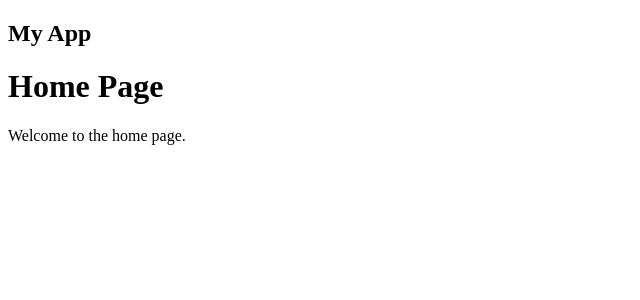
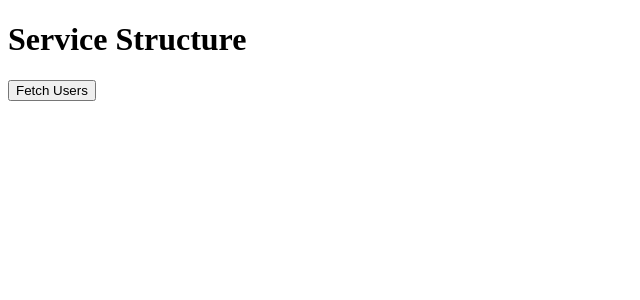
Before and after one commit to abdullahshabir31/React-Learning, a React (Vite) app: page / in a window 1280 px wide. Shown: the top 300 px of the page, without its empty margins (0-640 px from the left). Built offline with nearby package versions, Linux system fonts and the light colour scheme.

Commit message:
Update App for service structure

```diff
--- a/src/App.jsx
+++ b/src/App.jsx
@@ -1,7 +1,7 @@
-import HomePage from "./15-Project-Structure/03-pages-components";
+import ServiceStructure from "./15-Project-Structure/04-service-structure";
 
 function App() {
-  return <HomePage />;
+  return <ServiceStructure />;
 }
 
 export default App;
```
